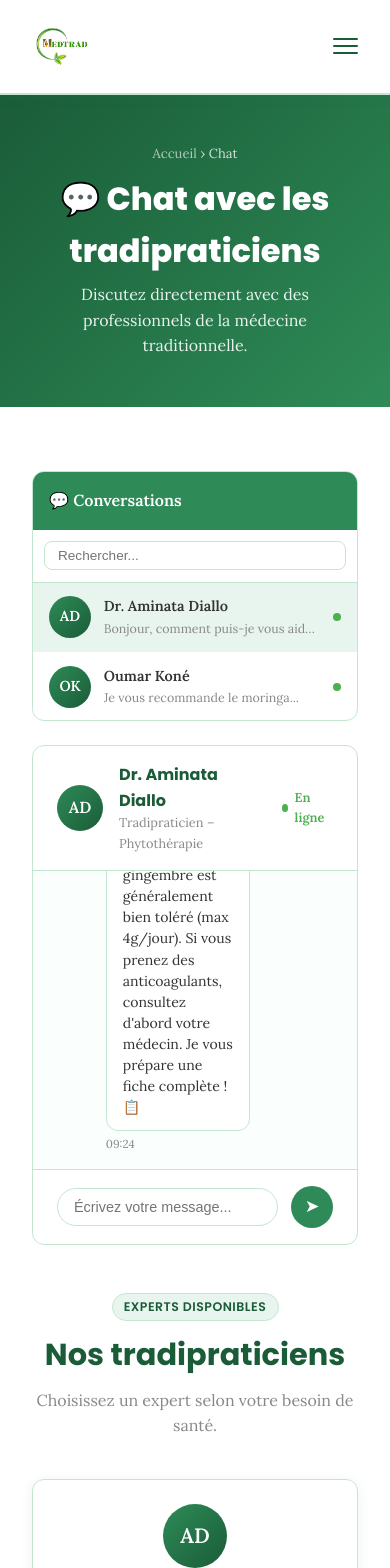
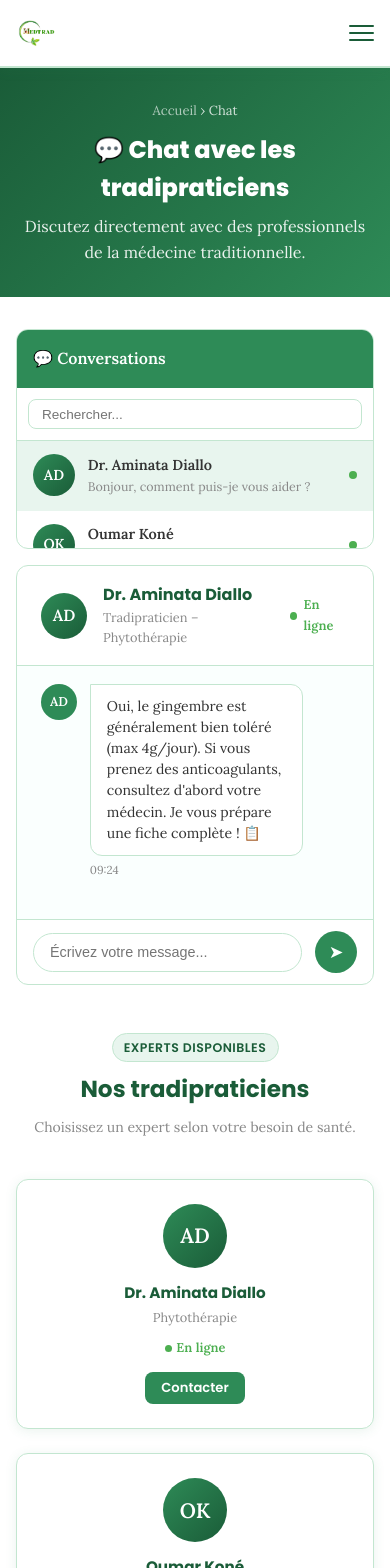
Before and after one commit to aude-mian/Site-web-pour-la-medecine-traditionnelle-, a React (Vite) app: page /chat in a window 390 px wide. Shown: the top 1568 px of the page. Built offline with nearby package versions, Linux system fonts and the light colour scheme.

Commit message:
Modifs au niveau de la page

```diff
--- a/src/pages/Apropos.jsx
+++ b/src/pages/Apropos.jsx
@@ -40,7 +40,7 @@ export default function Apropos() {
       <section className="section">
         <div className="container">
           <FadeIn>
-            <div style={{ display: 'grid', gridTemplateColumns: '1fr 1fr', gap: '3rem', alignItems: 'center' }}>
+            <div className="mission-grid" style={{ display: 'grid', gridTemplateColumns: '1fr 1fr', gap: '3rem', alignItems: 'center' }}>
               <div>
                 <div className="tag">Notre mission</div>
                 <h2 style={{ fontSize: '1.8rem', fontWeight: 800, color: 'var(--green-dark)', margin: '0.5rem 0 1rem' }}>Valoriser la médecine traditionnelle africaine</h2>
--- a/src/styles/main.css
+++ b/src/styles/main.css
@@ -403,28 +403,106 @@ ul { list-style: none; }
   margin: 0.5rem 0 0.8rem;
 }
 
-/* ===== RESPONSIVE ===== */
+/* ===== RESPONSIVE — TABLETTE (≤ 900px) ===== */
 @media (max-width: 900px) {
-  .grid-3, .features-grid, .footer-grid { grid-template-columns: repeat(2, 1fr); }
-  .grid-4 { grid-template-columns: repeat(2, 1fr); }
-  .chat-layout { grid-template-columns: 1fr; height: auto; }
-  .chat-sidebar { height: 250px; }
-  .chat-main { height: 500px; }
-  .featured-img { width: 200px; font-size: 4rem; }
+  .grid-3, .features-grid        { grid-template-columns: repeat(2, 1fr); }
+  .grid-4                         { grid-template-columns: repeat(2, 1fr); }
+  .footer-grid                    { grid-template-columns: repeat(2, 1fr); }
+  .chat-layout                    { grid-template-columns: 1fr; height: auto; }
+  .chat-sidebar                   { height: 260px; }
+  .chat-main                      { height: 480px; }
+  .featured-img                   { width: 220px; }
+  .mission-grid                   { grid-template-columns: 1fr !important; }
+  .section                        { padding: 3rem 1.5rem; }
 }
+
+/* ===== RESPONSIVE — MOBILE (≤ 600px) ===== */
 @media (max-width: 600px) {
-  .hamburger { display: flex; }
-  .nav-links, .nav-actions { display: none; }
-  .nav-links.open { display: flex; flex-direction: column; width: 100%; background: var(--white); padding: 0.5rem 0; border-top: 1px solid var(--green-border); }
-  .nav-actions.open { display: flex; padding: 0.5rem 2rem 1rem; }
-  .navbar .container { flex-wrap: wrap; gap: 0.5rem; }
-  .grid-3, .grid-2, .features-grid, .footer-grid, .grid-4 { grid-template-columns: 1fr; }
-  .form-row { grid-template-columns: 1fr; }
-  .hero h1 { font-size: 1.7rem; }
-  .hero-stats { gap: 1.5rem; }
-  /* Article vedette : passe en colonne sur mobile */
-  .featured-card { flex-direction: column; }
-  .featured-img { width: 100%; height: 160px; font-size: 4rem; }
-  .featured-body { padding: 1.2rem; }
-  .featured-title { font-size: 1.15rem; }
+
+  /* --- Navbar --- */
+  .hamburger                      { display: flex; }
+  .nav-links, .nav-actions        { display: none; }
+  .nav-links.open {
+    display: flex; flex-direction: column;
+    width: 100%; background: var(--white);
+    padding: 0.5rem 0;
+    border-top: 1px solid var(--green-border);
+  }
+  .nav-links.open li              { width: 100%; }
+  .nav-links.open a               { display: block; padding: 0.7rem 1.5rem; border-radius: 0; }
+  .nav-actions.open {
+    display: flex; flex-direction: column;
+    padding: 0.8rem 1.5rem 1.2rem; gap: 0.6rem;
+  }
+  .nav-actions.open .btn          { width: 100%; justify-content: center; }
+  .navbar .container              { flex-wrap: wrap; padding: 0.7rem 1rem; }
+  .logo img                       { height: 44px !important; }
+
+  /* --- Grilles --- */
+  .grid-2, .grid-3, .grid-4,
+  .features-grid, .footer-grid    { grid-template-columns: 1fr; }
+  .form-row                       { grid-template-columns: 1fr; }
+  .mission-grid                   { grid-template-columns: 1fr !important; gap: 1.5rem !important; }
+
+  /* --- Hero --- */
+  .hero                           { padding: 3rem 1.2rem 2.5rem; }
+  .hero h1                        { font-size: 1.65rem; }
+  .hero p                         { font-size: 0.95rem; }
+  .hero-actions                   { flex-direction: column; align-items: center; gap: 0.7rem; }
+  .hero-actions .btn              { width: 100%; max-width: 320px; justify-content: center; }
+  .hero-stats                     { display: grid; grid-template-columns: 1fr 1fr; gap: 1.2rem; margin-top: 2rem; }
+  .stat .number                   { font-size: 1.4rem; }
+
+  /* --- Sections --- */
+  .section                        { padding: 2rem 1rem; }
+  .section-header h2              { font-size: 1.45rem; }
+  .section-header p               { font-size: 0.88rem; }
+
+  /* --- Page header --- */
+  .page-header                    { padding: 2rem 1rem; }
+  .page-header h1                 { font-size: 1.5rem; }
+
+  /* --- About hero --- */
+  .about-hero                     { padding: 2.5rem 1rem; }
+  .about-hero h1                  { font-size: 1.7rem; }
+  .about-hero p                   { font-size: 0.95rem; }
+
+  /* --- Cards --- */
+  .card-img                       { height: 200px; }
+
+  /* --- Article vedette --- */
+  .featured-card                  { flex-direction: column; }
+  .featured-img                   { width: 100%; height: 200px; }
+  .featured-body                  { padding: 1.2rem; }
+  .featured-title                 { font-size: 1.1rem; }
+
+  /* --- Search & Filtres --- */
+  .search-bar                     { flex-direction: column; }
+  .search-bar .btn                { width: 100%; justify-content: center; }
+  .filter-bar {
+    flex-wrap: nowrap;
+    overflow-x: auto;
+    padding-bottom: 0.4rem;
+    -webkit-overflow-scrolling: touch;
+  }
+  .filter-btn                     { flex-shrink: 0; }
+
+  /* --- Chat --- */
+  .chat-layout                    { gap: 1rem; }
+  .chat-sidebar                   { height: 220px; }
+  .chat-main                      { height: 420px; }
+  .chat-input-bar                 { padding: 0.7rem 1rem; }
+  .msg                            { max-width: 85%; }
+
+  /* --- Auth --- */
+  .auth-page                      { padding: 1rem; }
+  .auth-card                      { padding: 1.5rem 1.2rem; }
+
+  /* --- Footer --- */
+  .footer                         { padding: 2rem 1rem 1rem; }
+  .footer-bottom                  { flex-direction: column; gap: 0.4rem; text-align: center; }
+
+  /* --- Team & Values (Apropos) --- */
+  .team-card, .value-card         { padding: 1.2rem; }
+  .value-icon                     { margin-bottom: 0.6rem; }
 }
```
